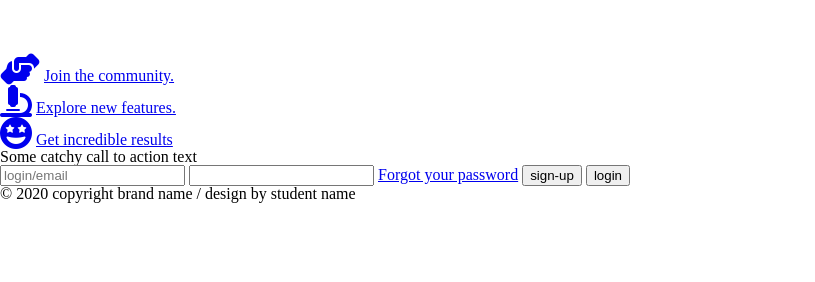
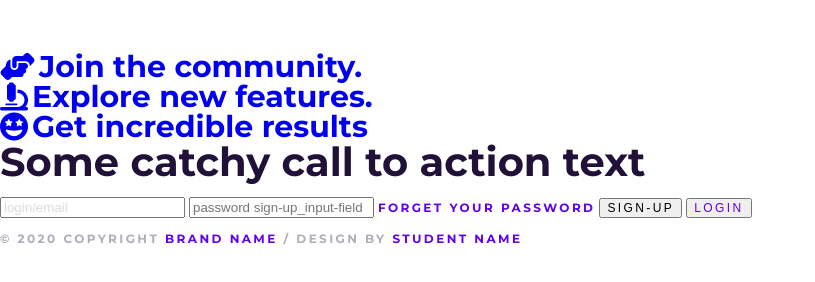
Before and after one commit to kelemen-93/sign-up-page, a plain HTML site: page index.html in a window 1280 px wide. Shown: the whole page, without its empty margins (0-815 px from the left). Drawn offline with Linux system fonts and the light colour scheme.

Commit message:
finished base.css

```diff
--- a/css/base.css
+++ b/css/base.css
@@ -0,0 +1,60 @@
+/* === Base Options === */
+
+* {
+  box-sizing: border-box;
+}
+
+html {
+  font-size: 14px;
+}
+
+a, p, h2, input {
+  margin-bottom: 1.071rem
+}
+
+a {
+  text-decoration: none;
+  cursor: pointer;
+}
+
+/* === Typography === */
+
+body {
+  color: #211138;
+  font-family: 'Montserrat', sans-serif;
+  font-weight: bold;
+}
+
+.social-media-text, h2, .sign-up_input-field {
+  letter-spacing: 0px;
+}
+
+.sign-up_password-recovery, .sign-up_sign-up-button, .sign-up_login-button, .copyright_footer {
+  font-size: 12px;
+  letter-spacing: 2.4px;
+  text-transform: uppercase;
+}
+
+.social-media-text, .sign-up_sign-up-button, {
+  color: #ffffff;
+}
+
+.sign-up_password-recovery, .sign-up_login-button, .copyright_brand-name, .copyright_student-name {
+  color: #6200ea;
+}
+
+h2 {
+  font-size: 40px;
+}
+
+.social-media-text {
+  font-size: 30px;
+}
+
+.sign-up_input-field::placeholder {
+  opacity: 0.25;
+}
+
+.copyright_footer {
+  color: #b2acba;
+}
--- a/index.html
+++ b/index.html
@@ -28,16 +28,16 @@
       <div class="container social-icon-container">
         <div class="social-icons-wrapper">
           <div class="icon-with-text">
-            <a href="#" class="social-icon"><i class="fa fa-hands-helping fa-2x"></i></a>
-            <a href="#" class="social-icon-text">Join the community.</a>
+            <a href="#" class="social-media-link"><i class="social-media-icon fa fa-hands-helping fa-2x"></i></a>
+            <a href="#" class="social-media-text">Join the community.</a>
           </div>
           <div class="icon-with-text">
-            <a href="#" class="social-icon"><i class="fa fa-microscope fa-2x"></i></a>
-            <a href="#" class="social-icon-text">Explore new features.</a>
+            <a href="#" class="social-media-link"><i class="social-media-icon fa fa-microscope fa-2x"></i></a>
+            <a href="#" class="social-media-text">Explore new features.</a>
           </div>
           <div class="icon-with-text">
-            <a href="#" class="social-icon"><i class="fa fa-grin-stars fa-2x"></i></a>
-            <a href="#" class="social-icon-text">Get incredible results</a>
+            <a href="#" class="social-media-link"><i class="social-media-icon fa fa-grin-stars fa-2x"></i></a>
+            <a href="#" class="social-media-text">Get incredible results</a>
           </div>
         </div>
       </div>
@@ -49,18 +49,18 @@
       <div class="sign-up-container">
         <div class="sign-up-wrapper">
           <h2>Some catchy call to action text</h2>
-          <input type="email" placeholder="login/email">
-          <input type="password">
-          <a href="#">Forgot your password</a>
-          <input type="button" value="sign-up">
-          <input type="button" value="login">
+          <input type="email" placeholder="login/email" class="sign-up_input-field">
+          <input type="password" placeholder="password sign-up_input-field">
+          <a href="#" class="sign-up_password-recovery">Forget your password</a>
+          <input type="button" value="sign-up" class="sign-up_sign-up-button">
+          <input type="button" value="login" class="sign-up_login-button">
         </div>
       </div>
 
     </div> <!-- right column end here -->
 
     <footer>
-      <p>© 2020 copyright <span class="copyright-brand-name">brand name</span> / design by <span class="copyright-student-name">student name</span></p>
+      <p class="copyright_footer">© 2020 copyright <span class="copyright_brand-name">brand name</span> / design by <span class="copyright_student-name">student name</span></p>
     </footer>
 
   </div> <!-- layout end here -->
```
